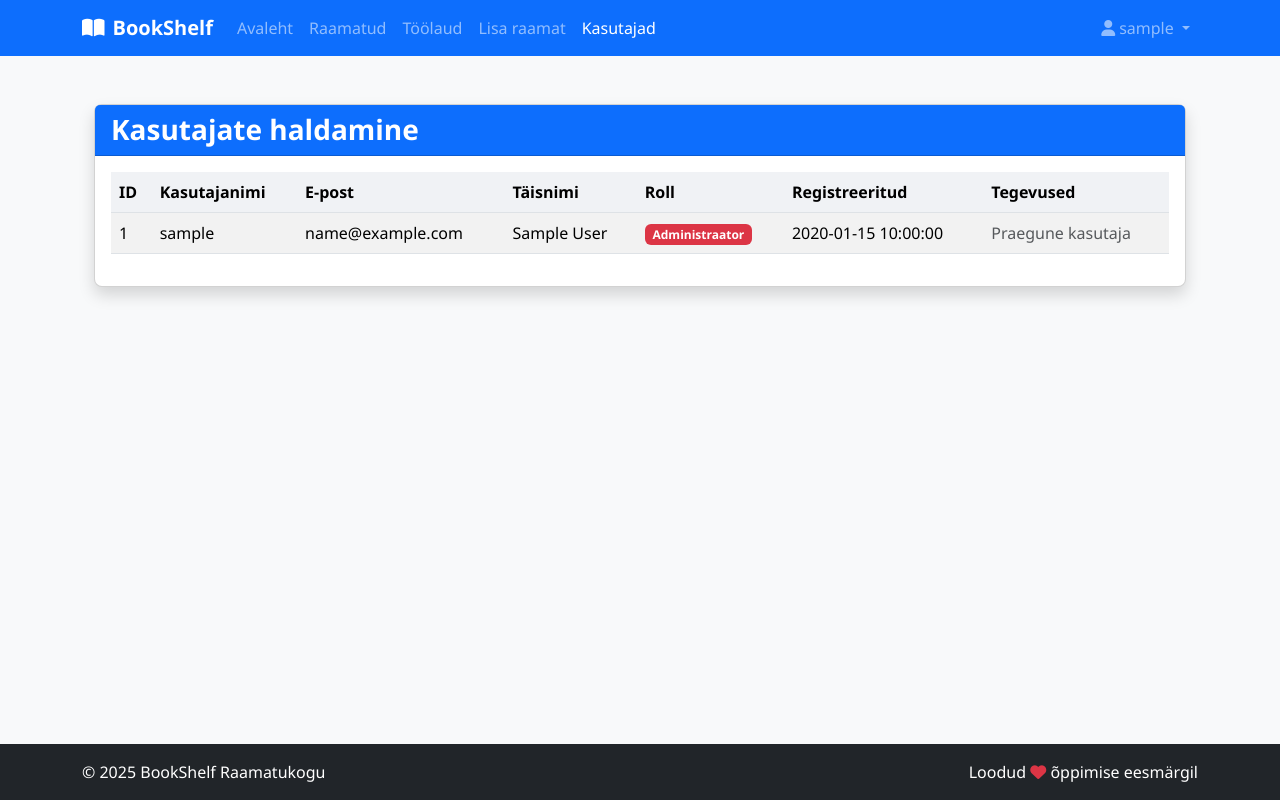
After one commit to Artjomeller/bookshelf, a PHP site: page /users.php in a window 1280 px wide. The commit adds this page. Run offline with PHP 8.4, Linux system fonts and the light colour scheme; the visitor is signed in with stand-in values (Sample User, id 1); tables that the repository leaves empty or names only in its code hold one stand-in row (values such as "Sample post").

Commit message:
add function to admin panel

```diff
--- a/assets/css/style.css
+++ b/assets/css/style.css
@@ -1,23 +1,9 @@
 /* Custom styles for BookShelf application */
 
 /* Global styles */
-html {
-    position: relative;
-    min-height: 100%;
-}
-
 body {
     font-family: 'Segoe UI', Tahoma, Geneva, Verdana, sans-serif;
     background-color: #f8f9fa;
-    /* Add bottom padding to accommodate the footer */
-    display: flex;
-    flex-direction: column;
-    min-height: 100vh;
-}
-
-/* Make main content take available space */
-.container {
-    flex: 1 0 auto;
 }
 
 /* Navbar styles */
@@ -79,9 +65,7 @@ body {
 
 /* Footer styles */
 footer {
-    /* Make footer sticky at the bottom */
-    flex-shrink: 0;
-    width: 100%;
+    margin-top: 50px;
 }
 
 /* Book card styles */
--- a/includes/navbar.php
+++ b/includes/navbar.php
@@ -23,6 +23,9 @@
                 <?php if (is_admin()): ?>
                 <li class="nav-item">
                     <a class="nav-link <?php echo (basename($_SERVER['PHP_SELF']) == 'add_book.php') ? 'active' : ''; ?>" href="/bookshelf/add_book.php">Lisa raamat</a>
+                </li>
+                <li class="nav-item">
+                    <a class="nav-link <?php echo (basename($_SERVER['PHP_SELF']) == 'users.php') ? 'active' : ''; ?>" href="/bookshelf/users.php">Kasutajad</a>
                 </li>
                 <?php endif; ?>
                 <?php endif; ?>
--- a/models/User.php
+++ b/models/User.php
@@ -237,4 +237,71 @@ class User {
 
         return $stmt->fetch() ? true : false;
     }
+
+    /**
+     * Tagastab kõik kasutajad
+     *
+     * @return array Kasutajate massiiv
+     */
+    public function getAllUsers() {
+        try {
+            $stmt = $this->pdo->prepare("SELECT id, username, email, full_name,
+                                        (id = 1) as is_admin, created_at FROM users ORDER BY created_at DESC");
+            $stmt->execute();
+            return $stmt->fetchAll(PDO::FETCH_ASSOC);
+        } catch (PDOException $e) {
+            error_log("Database error: " . $e->getMessage());
+            return [];
+        }
+    }
+
+    /**
+     * Kustutab kasutaja ja kõik seotud andmed
+     *
+     * @param int $user_id Kasutaja ID
+     * @return array Töötlemise tulemus
+     */
+    public function deleteUser($user_id) {
+        try {
+            $this->pdo->beginTransaction();
+
+            // Esmalt kontrolli, kas kasutaja eksisteerib
+            $stmt = $this->pdo->prepare("SELECT id FROM users WHERE id = ?");
+            $stmt->execute([$user_id]);
+            $user = $stmt->fetch(PDO::FETCH_ASSOC);
+
+            if (!$user) {
+                return [
+                    'success' => false,
+                    'message' => 'Kasutajat ei leitud'
+                ];
+            }
+
+            // Kontrolli, kas see on admin kasutaja (id = 1)
+            if ($user_id == 1) {
+                return [
+                    'success' => false,
+                    'message' => 'Peamist administraatorit ei saa kustutada'
+                ];
+            }
+
+            // Kustuta kasutaja
+            $stmt = $this->pdo->prepare("DELETE FROM users WHERE id = ?");
+            $stmt->execute([$user_id]);
+
+            $this->pdo->commit();
+
+            return [
+                'success' => true,
+                'message' => 'Kasutaja edukalt kustutatud'
+            ];
+        } catch (PDOException $e) {
+            $this->pdo->rollBack();
+            error_log("Database error: " . $e->getMessage());
+            return [
+                'success' => false,
+                'message' => 'Viga kasutaja kustutamisel: ' . $e->getMessage()
+            ];
+        }
+    }
 }
--- a/profile.php
+++ b/profile.php
@@ -104,7 +104,8 @@ if ($_SERVER['REQUEST_METHOD'] === 'POST' && isset($_POST['action']) && $_POST['
                         <?php echo !empty($user['full_name']) ? htmlspecialchars($user['full_name']) : 'Nimi puudub'; ?>
                     </p>
                     <p class="text-muted">
-                        <i class="fas fa-envelope me-2"></i><?php echo htmlspecialchars($user['email']); ?>
+                        <i class="fas fa-envelope me-2 d-inline-block"></i>
+                        <span class="d-inline-block"><?php echo htmlspecialchars($user['email']); ?></span>
                     </p>
                     <p class="text-muted">
                         <i class="fas fa-calendar me-2"></i>Liitunud: <?php echo date('d.m.Y', strtotime($user['created_at'])); ?>
--- /dev/null
+++ b/users.php
@@ -0,0 +1,132 @@
+<?php
+$pageTitle = 'Kasutajate haldamine';
+require_once 'config/database.php';
+require_once 'includes/header.php';
+require_once 'models/User.php';
+
+// Nõua administraatori õigusi
+require_admin();
+
+// Loo kasutaja mudeli eksemplar
+$userModel = new User($pdo);
+
+// Hangi kõik kasutajad
+$users = $userModel->getAllUsers();
+?>
+
+<div class="container">
+    <div class="row">
+        <div class="col-12">
+            <div class="card shadow mt-4 mb-4">
+                <div class="card-header bg-primary text-white d-flex justify-content-between align-items-center">
+                    <h3 class="card-title mb-0">Kasutajate haldamine</h3>
+                </div>
+                <div class="card-body">
+                    <?php if (isset($_SESSION['flash_message'])): ?>
+                        <div class="alert alert-<?php echo $_SESSION['flash_type']; ?> alert-dismissible fade show" role="alert">
+                            <?php echo $_SESSION['flash_message']; ?>
+                            <button type="button" class="btn-close" data-bs-dismiss="alert" aria-label="Close"></button>
+                        </div>
+                        <?php unset($_SESSION['flash_message'], $_SESSION['flash_type']); ?>
+                    <?php endif; ?>
+
+                    <div class="table-responsive">
+                        <table class="table table-striped table-hover">
+                            <thead>
+                                <tr>
+                                    <th>ID</th>
+                                    <th>Kasutajanimi</th>
+                                    <th>E-post</th>
+                                    <th>Täisnimi</th>
+                                    <th>Roll</th>
+                                    <th>Registreeritud</th>
+                                    <th>Tegevused</th>
+                                </tr>
+                            </thead>
+                            <tbody>
+                                <?php if (empty($users)): ?>
+                                    <tr>
+                                        <td colspan="7" class="text-center">Kasutajaid pole leitud</td>
+                                    </tr>
+                                <?php else: ?>
+                                    <?php foreach ($users as $user): ?>
+                                        <tr>
+                                            <td><?php echo htmlspecialchars($user['id']); ?></td>
+                                            <td><?php echo htmlspecialchars($user['username']); ?></td>
+                                            <td><?php echo htmlspecialchars($user['email']); ?></td>
+                                            <td><?php echo htmlspecialchars($user['full_name'] ?? '-'); ?></td>
+                                            <td>
+                                                <?php if ($user['is_admin']): ?>
+                                                    <span class="badge bg-danger">Administraator</span>
+                                                <?php else: ?>
+                                                    <span class="badge bg-secondary">Tavaline kasutaja</span>
+                                                <?php endif; ?>
+                                            </td>
+                                            <td><?php echo htmlspecialchars($user['created_at']); ?></td>
+                                            <td>
+                                                <?php if ($user['id'] != $_SESSION['user_id'] && !$user['is_admin']): ?>
+                                                    <button type="button" class="btn btn-sm btn-danger"
+                                                            data-bs-toggle="modal"
+                                                            data-bs-target="#deleteUserModal"
+                                                            data-user-id="<?php echo $user['id']; ?>"
+                                                            data-username="<?php echo htmlspecialchars($user['username']); ?>">
+                                                        <i class="fas fa-trash-alt"></i> Kustuta
+                                                    </button>
+                                                <?php else: ?>
+                                                    <span class="text-muted"><?php echo ($user['id'] == $_SESSION['user_id']) ? 'Praegune kasutaja' : 'Administraator'; ?></span>
+                                                <?php endif; ?>
+                                            </td>
+                                        </tr>
+                                    <?php endforeach; ?>
+                                <?php endif; ?>
+                            </tbody>
+                        </table>
+                    </div>
+                </div>
+            </div>
+        </div>
+    </div>
+</div>
+
+<!-- Kustutamise kinnitusdialoog -->
+<div class="modal fade" id="deleteUserModal" tabindex="-1" aria-labelledby="deleteUserModalLabel" aria-hidden="true">
+    <div class="modal-dialog">
+        <div class="modal-content">
+            <div class="modal-header bg-danger text-white">
+                <h5 class="modal-title" id="deleteUserModalLabel">Kustuta kasutaja</h5>
+                <button type="button" class="btn-close" data-bs-dismiss="modal" aria-label="Close"></button>
+            </div>
+            <div class="modal-body">
+                <p>Kas olete kindel, et soovite kustutada kasutaja <strong id="deleteUsername"></strong>?</p>
+                <p class="text-danger"><strong>Hoiatus:</strong> See tegevus on pöördumatu ja kustutab kõik kasutajaga seotud andmed.</p>
+            </div>
+            <div class="modal-footer">
+                <button type="button" class="btn btn-secondary" data-bs-dismiss="modal">Tühista</button>
+                <form action="delete_user.php" method="POST">
+                    <input type="hidden" name="user_id" id="deleteUserId" value="">
+                    <button type="submit" class="btn btn-danger">Kustuta kasutaja</button>
+                </form>
+            </div>
+        </div>
+    </div>
+</div>
+
+<script>
+document.addEventListener('DOMContentLoaded', function() {
+    // Seadistame modaali väärtused, kui see avatakse
+    const deleteUserModal = document.getElementById('deleteUserModal');
+    if (deleteUserModal) {
+        deleteUserModal.addEventListener('show.bs.modal', function(event) {
+            const button = event.relatedTarget;
+            const userId = button.getAttribute('data-user-id');
+            const username = button.getAttribute('data-username');
+
+            // Seame modaali väärtused
+            document.getElementById('deleteUserId').value = userId;
+            document.getElementById('deleteUsername').textContent = username;
+        });
+    }
+});
+</script>
+
+<?php require_once 'includes/footer.php'; ?>
```
Also changed, not shown: delete_user.php (added, +40 -0 lines), register.php (+8 -3 lines).
